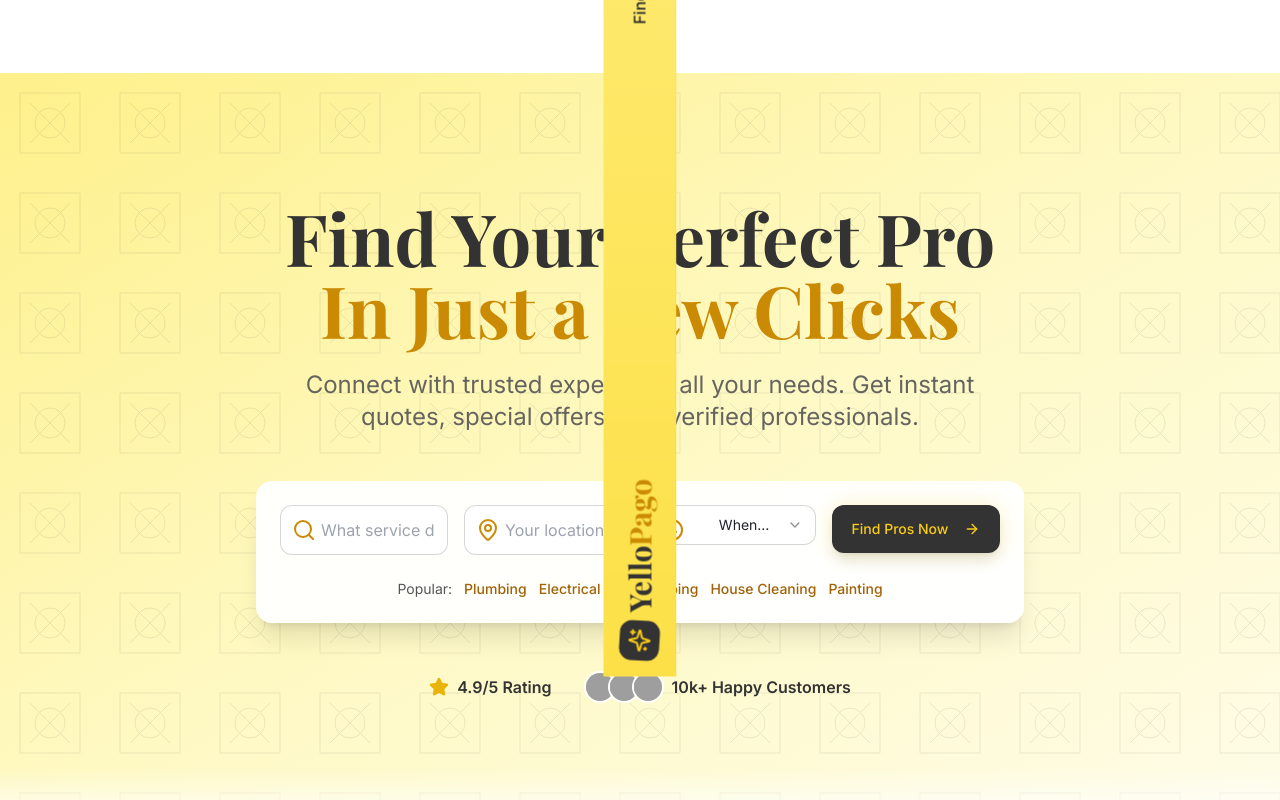
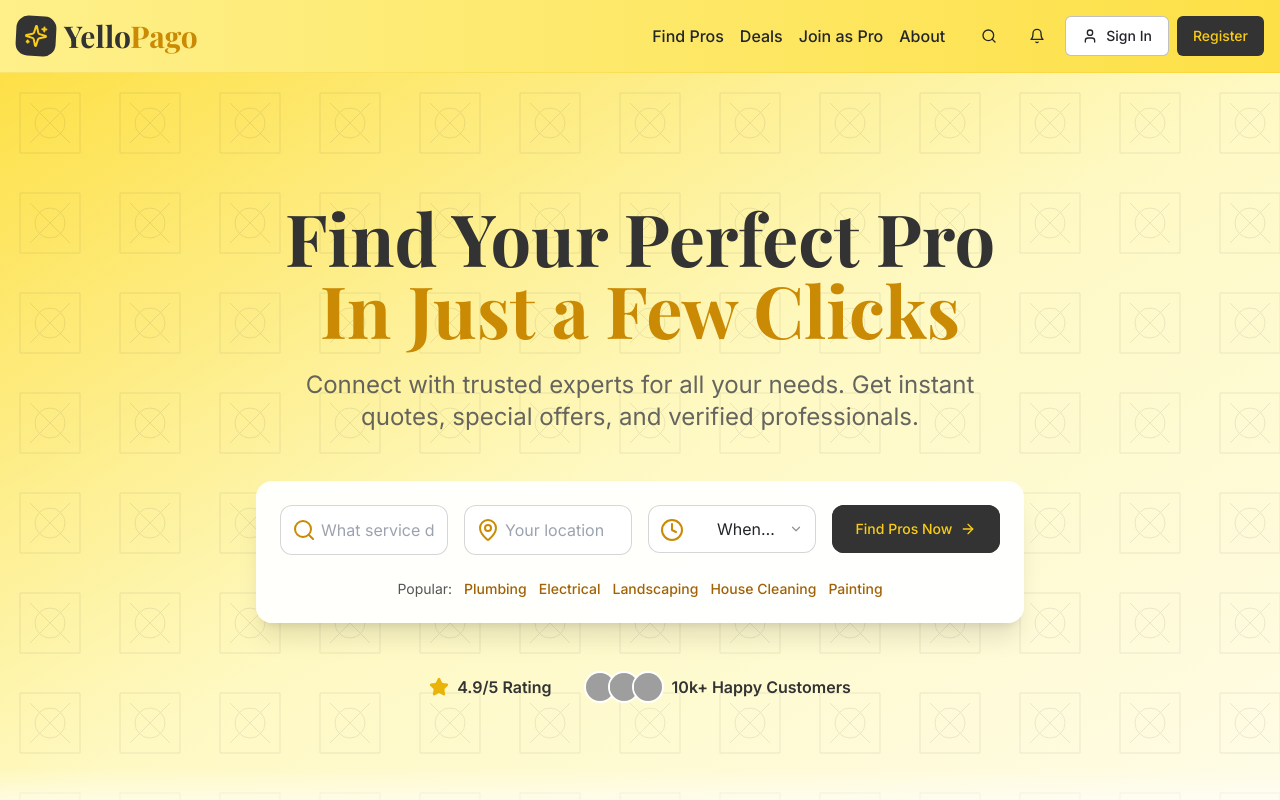
Before and after one commit to pepicek/handy-home-guide, a React (Vite) app: page / in a window 1280 px wide. Shown: the top 800 px of the page. Built offline with nearby package versions, Linux system fonts and the light colour scheme; grey boxes are pictures that could not be loaded.

Commit message:
Fix: Header gradient and form select styles
- Corrected the header gradient rotation.
- Implemented a halo effect on buttons with three transparent border sizes.
- Fixed broken styles for select elements in the form.

```diff
--- a/src/components/Header.tsx
+++ b/src/components/Header.tsx
@@ -1,3 +1,4 @@
+
 import { Link } from "react-router-dom";
 import { Button } from "@/components/ui/button";
 import {
@@ -10,7 +11,7 @@ import { Menu, Search, User, Bell, Sparkles } from "lucide-react";
 
 const Header = () => {
   return (
-    <header className="bg-gradient-to-r from-yellow-300 to-yellow-200 rotate-[-90deg] border-b border-yellow-500/20 sticky top-0 z-50 backdrop-blur-sm bg-opacity-90">
+    <header className="bg-gradient-to-l from-yellow-300 to-yellow-200 border-b border-yellow-500/20 sticky top-0 z-50 backdrop-blur-sm bg-opacity-90">
       <div className="container mx-auto px-4 py-4 flex items-center justify-between">
         <div className="flex items-center gap-2">
           <Link to="/" className="flex items-center group">
@@ -38,7 +39,7 @@ const Header = () => {
             <Button variant="ghost" size="icon" className="rounded-full hover:bg-yellow-500/20">
               <Bell className="h-5 w-5" />
             </Button>
-            <Button variant="outline" className="flex items-center gap-2 border-yellow-600/30 hover:bg-yellow-500/20">
+            <Button variant="outline" className="flex items-center gap-2 border-anthracite/30 hover:bg-yellow-500/20">
               <User className="h-4 w-4" />
               <span>Sign In</span>
             </Button>
--- a/src/components/Hero.tsx
+++ b/src/components/Hero.tsx
@@ -1,3 +1,4 @@
+
 import { Button } from "@/components/ui/button";
 import { Search, MapPin, Clock, Star, ArrowRight } from "lucide-react";
 import {
@@ -10,7 +11,7 @@ import {
 
 const Hero = () => {
   return (
-    <div className="relative overflow-hidden bg-gradient-to-br from-yellow-200 via-yellow-100 to-yellow-50">
+    <div className="relative overflow-hidden bg-gradient-to-br from-yellow-300 via-yellow-100 to-yellow-50">
       <div className="absolute inset-0 bg-doodle opacity-10 z-0"></div>
       <div className="container mx-auto px-4 py-20 md:py-32 relative z-10">
         <div className="max-w-4xl mx-auto text-center">
@@ -46,10 +47,10 @@ const Hero = () => {
               <div className="relative">
                 <Clock className="absolute left-3 top-1/2 -translate-y-1/2 text-yellow-600" />
                 <Select>
-                  <SelectTrigger className="w-full pl-10 rounded-xl font-sans border border-anthracite/20 focus:ring-2 focus:ring-yellow-400 focus:border-yellow-400">
+                  <SelectTrigger className="w-full h-12 pl-10 rounded-xl border-anthracite/20 focus:ring-2 focus:ring-yellow-400 focus:border-yellow-400 text-base font-sans">
                     <SelectValue placeholder="When needed?" />
                   </SelectTrigger>
-                  <SelectContent>
+                  <SelectContent className="font-sans">
                     <SelectItem value="urgent">Urgent (24h)</SelectItem>
                     <SelectItem value="week">This week</SelectItem>
                     <SelectItem value="month">This month</SelectItem>
@@ -58,9 +59,17 @@ const Hero = () => {
                 </Select>
               </div>
 
-              <Button className="bg-anthracite hover:bg-anthracite-light text-yellow-400 font-medium h-12 rounded-xl shadow-lg transition-all duration-300 relative after:absolute after:inset-0 after:rounded-xl after:shadow-[0_0_20px_rgba(250,204,21,0.3)] after:animate-[glow_3s_ease-in-out_infinite] hover:after:animate-[glow_2s_ease-in-out_infinite]">
-                Find Pros Now
-                <ArrowRight className="ml-2 w-4 h-4" />
+              <Button
+                className="bg-anthracite hover:bg-anthracite-light text-yellow-400 font-medium h-12 rounded-xl transition-all duration-300 relative overflow-hidden group"
+              >
+                <span className="relative z-10 flex items-center">
+                  Find Pros Now
+                  <ArrowRight className="ml-2 w-4 h-4" />
+                </span>
+                <span className="absolute inset-0 bg-anthracite z-0"></span>
+                <span className="absolute inset-0 -m-1 rounded-xl border-2 border-yellow-400/10 group-hover:scale-105 transition-transform duration-1000"></span>
+                <span className="absolute inset-0 -m-2 rounded-xl border-2 border-yellow-400/5 group-hover:scale-110 transition-transform duration-1500"></span>
+                <span className="absolute inset-0 -m-3 rounded-xl border-2 border-yellow-400/5 group-hover:scale-125 transition-transform duration-2000"></span>
               </Button>
             </div>
 
--- a/src/pages/Search.tsx
+++ b/src/pages/Search.tsx
@@ -1,4 +1,3 @@
-
 import { useState } from "react";
 import Header from "@/components/Header";
 import Footer from "@/components/Footer";
@@ -121,7 +120,7 @@ const Search = () => {
                 <Input
                   type="text"
                   placeholder="What service do you need?"
-                  className="pl-10"
+                  className="pl-10 border-anthracite/20"
                   value={searchInput}
                   onChange={(e) => setSearchInput(e.target.value)}
                 />
@@ -131,15 +130,15 @@ const Search = () => {
                 <Input
                   type="text"
                   placeholder="Enter your location"
-                  className="pl-10"
+                  className="pl-10 border-anthracite/20"
                 />
               </div>
               <div>
                 <Select>
-                  <SelectTrigger>
+                  <SelectTrigger className="border-anthracite/20 font-sans">
                     <SelectValue placeholder="Service Category" />
                   </SelectTrigger>
-                  <SelectContent>
+                  <SelectContent className="font-sans">
                     {serviceCategories.map((category) => (
                       <SelectItem key={category} value={category}>
                         {category}
@@ -288,10 +287,10 @@ const Search = () => {
               <div className="flex items-center justify-between mb-4">
                 <h2 className="text-xl font-bold">24 Service Providers Found</h2>
                 <Select defaultValue="recommended">
-                  <SelectTrigger className="w-40">
+                  <SelectTrigger className="w-40 border-anthracite/20 font-sans">
                     <SelectValue placeholder="Sort by" />
                   </SelectTrigger>
-                  <SelectContent>
+                  <SelectContent className="font-sans">
                     <SelectItem value="recommended">Recommended</SelectItem>
                     <SelectItem value="rating-high">Highest Rated</SelectItem>
                     <SelectItem value="price-low">Lowest Price</SelectItem>
```
